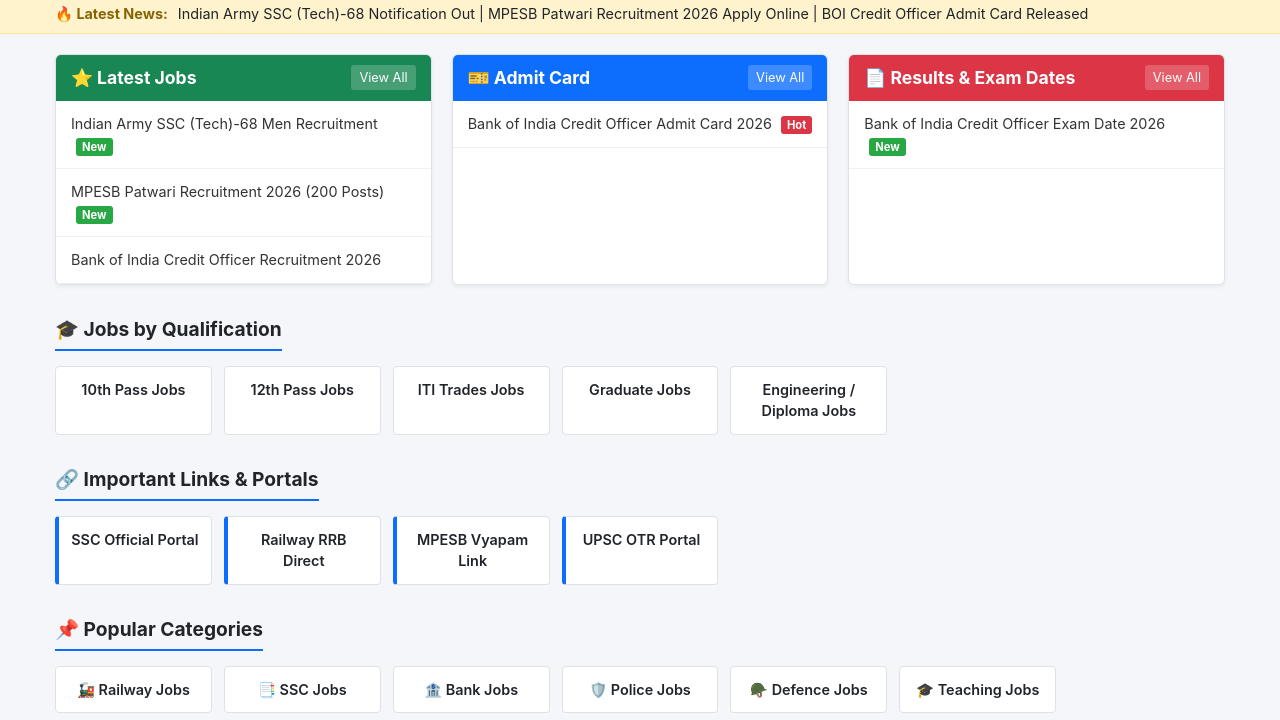
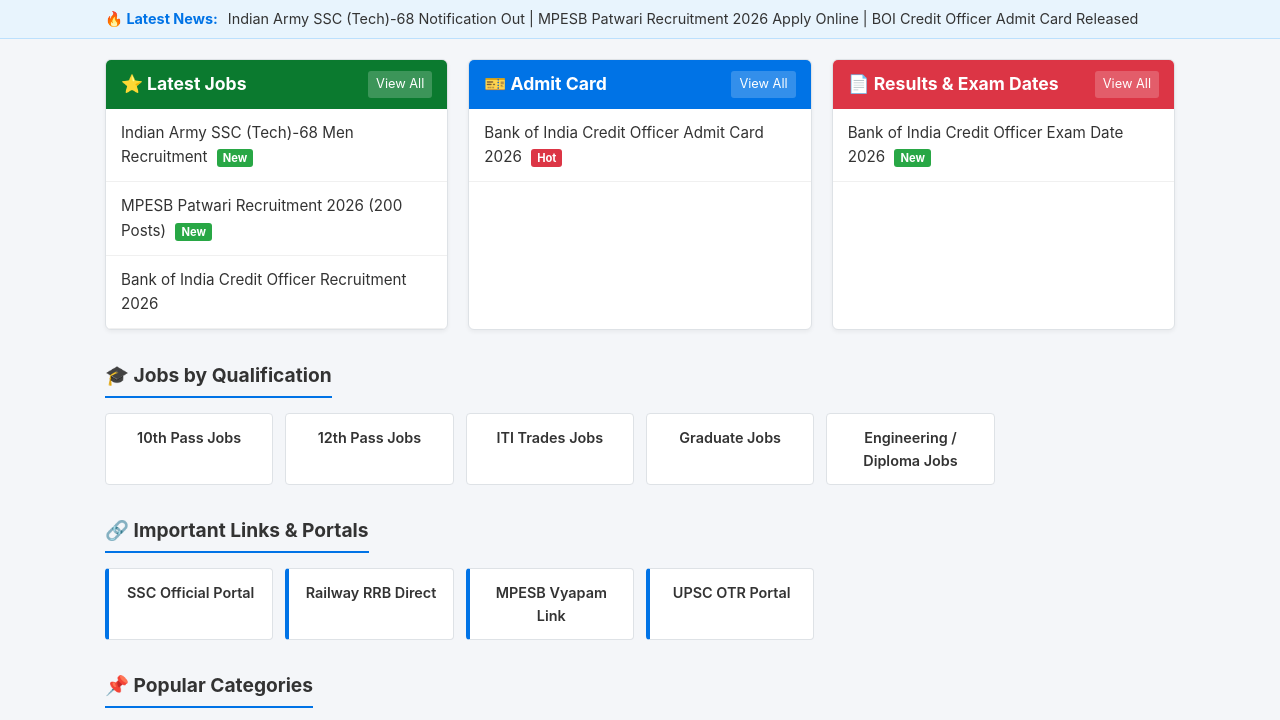
Before and after one commit to bgsarkariresult/bgjob, a plain HTML site: page index.html in a window 1280 px wide. Shown: the part 127-847 px from the top of the page. Drawn offline with Linux system fonts and the light colour scheme; a script that the page names is missing.

Commit message:
Update style.css

```diff
--- a/assets/css/style.css
+++ b/assets/css/style.css
@@ -1,12 +1,14 @@
-/* RESET & VARIABLES */
+/* RESET & GLOBAL VARIABLES */
 :root {
-    --primary-color: #0d6efd;
+    --primary-color: #0073e6;
+    --primary-hover: #005bb5;
+    --success-color: #0b7a2f;
     --dark-bg: #1a1d20;
-    --light-bg: #f8f9fa;
-    --text-color: #212529;
+    --light-bg: #f4f6f9;
+    --text-color: #333333;
     --border-color: #dee2e6;
-    --green-header: #198754;
-    --blue-header: #0d6efd;
+    --green-header: #0b7a2f;
+    --blue-header: #0073e6;
     --red-header: #dc3545;
 }
 
@@ -18,13 +20,13 @@
 }
 
 body {
-    background-color: #f4f6f9;
+    background-color: var(--light-bg);
     color: var(--text-color);
-    line-height: 1.5;
+    line-height: 1.6;
 }
 
 .container {
-    max-width: 1200px;
+    max-width: 1100px;
     margin: 0 auto;
     padding: 0 15px;
 }
@@ -34,7 +36,7 @@
     color: inherit;
 }
 
-/* HEADER & NAV */
+/* HEADER & NAVIGATION */
 .site-header {
     background-color: #ffffff;
     border-bottom: 2px solid var(--border-color);
@@ -97,7 +99,7 @@
     color: #ffffff;
     padding: 12px 16px;
     font-size: 0.95rem;
-    font-weight: 500;
+    font-weight: bold;
 }
 
 .nav-links a:hover, .nav-links a.active {
@@ -106,8 +108,8 @@
 
 /* TICKER */
 .ticker-wrapper {
-    background: #fff3cd;
-    border-bottom: 1px solid #ffe69c;
+    background: #e8f4fd;
+    border-bottom: 1px solid #bce0fd;
     padding: 8px 0;
     font-size: 0.9rem;
 }
@@ -120,11 +122,11 @@
 
 .ticker-label {
     font-weight: bold;
-    color: #856404;
+    color: var(--primary-color);
     white-space: nowrap;
 }
 
-/* MAIN CONTENT & GRID */
+/* MAIN CONTENT & GRID STRUCTURE */
 .main-content {
     margin-top: 20px;
     margin-bottom: 30px;
@@ -176,20 +178,20 @@
     border-bottom: 1px solid #f0f0f0;
 }
 
-.job-list li a {
+.job-list li a, .card {
     display: block;
     padding: 12px 15px;
-    font-size: 0.9rem;
+    font-size: 0.95rem;
     color: #333;
     transition: background 0.2s;
 }
 
-.job-list li a:hover {
-    background-color: var(--light-bg);
+.job-list li a:hover, .card:hover {
+    background-color: #e8f4fd;
     color: var(--primary-color);
 }
 
-/* BADGES */
+/* BADGES & BUTTONS */
 .badge {
     font-size: 0.7rem;
     padding: 2px 6px;
@@ -202,7 +204,6 @@
 .badge.new { background-color: #28a745; }
 .badge.hot { background-color: #dc3545; }
 
-/* CATEGORIES */
 .categories-section {
     margin-top: 30px;
 }
@@ -217,7 +218,7 @@
 
 .category-grid {
     display: grid;
-    grid-template-columns: repeat(auto-fill, minmax(150px, 1fr));
+    grid-template-columns: repeat(auto-fill, minmax(160px, 1fr));
     gap: 12px;
 }
 
```
